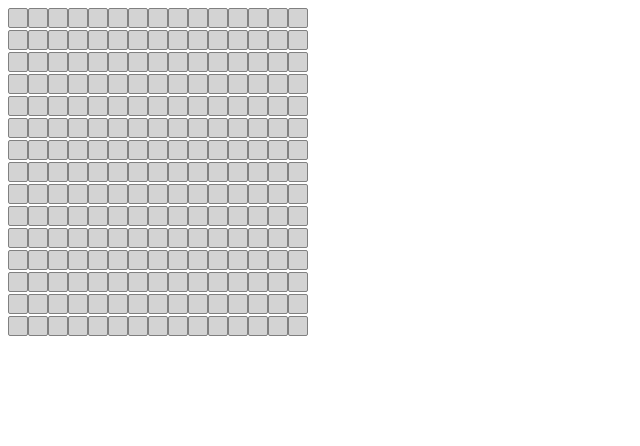
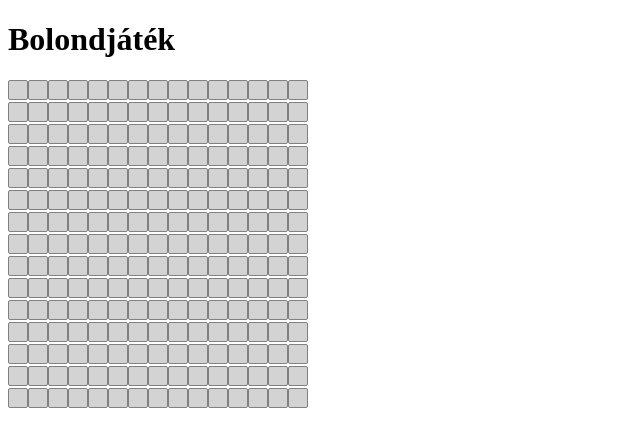
Before and after one commit to lacu46/bolondjatek, a plain HTML site: page index.html in a window 1280 px wide. Shown: the whole page, without its empty margins (0-640 px from the left). Drawn offline with Linux system fonts and the light colour scheme.

Commit message:
Cím adása

```diff
--- a/index.html
+++ b/index.html
@@ -6,6 +6,7 @@
     <title>Document</title>
 </head>
 <body>
+    <h1>Bolondjáték</h1>
     <div id="keret"></div>
 
     <script src="alap.js"></script>
```
